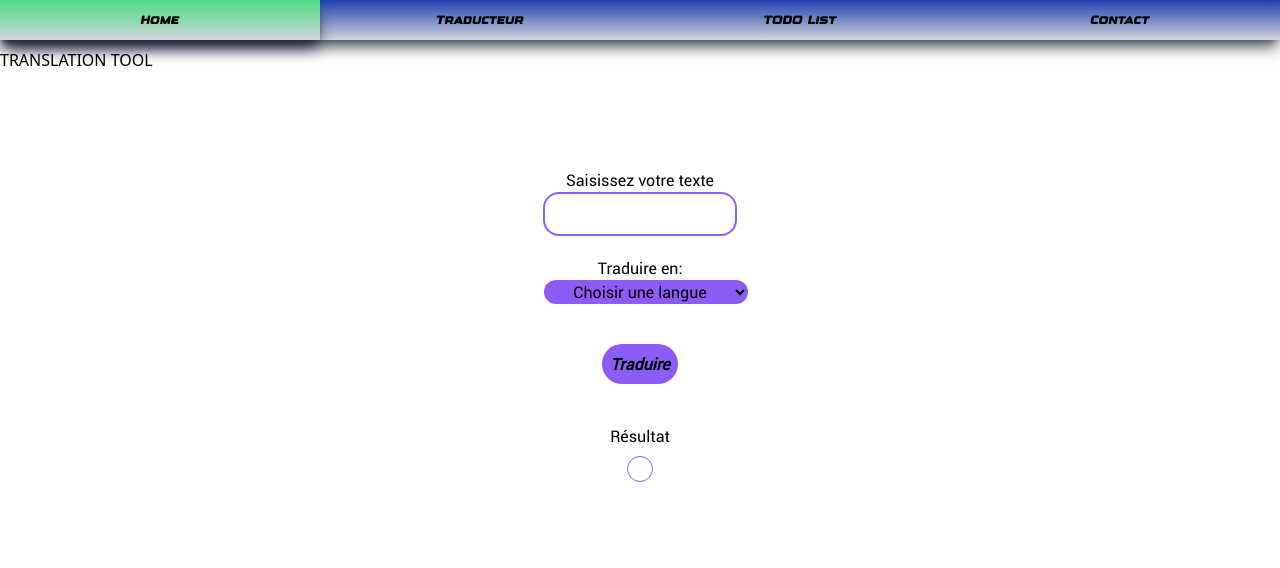
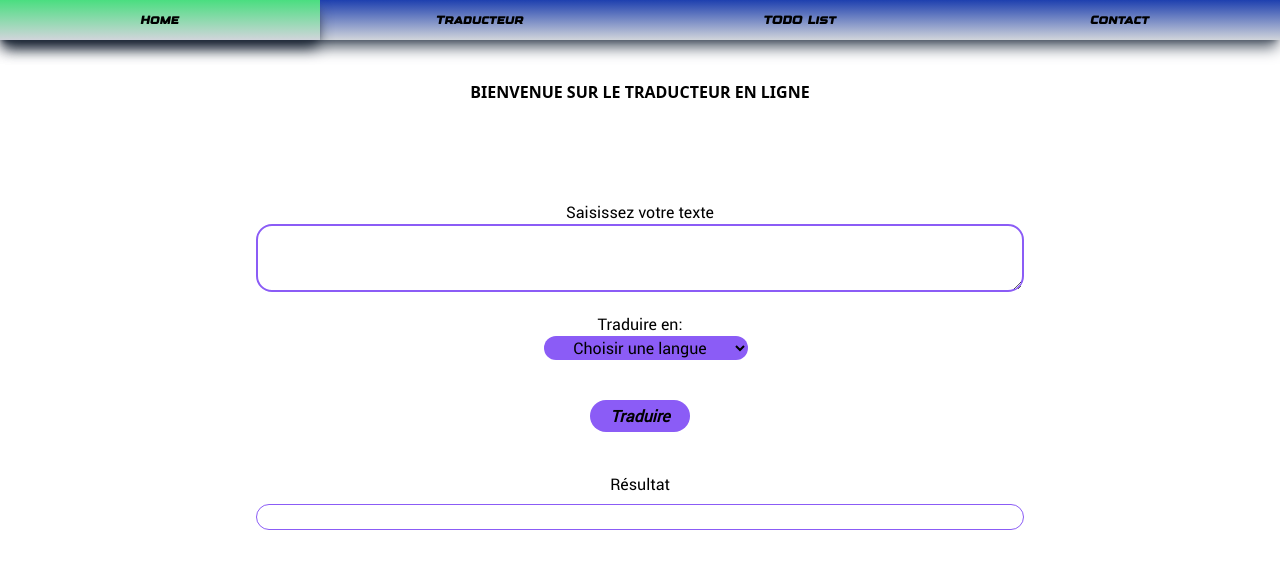
Before and after one commit to Osyrios/translator, a React (Vite) app: page /translator in a window 1280 px wide. Shown: the top 568 px of the page. Built offline with nearby package versions, Linux system fonts and the light colour scheme.

Commit message:
finish translator

```diff
--- a/src/pages/Translator.jsx
+++ b/src/pages/Translator.jsx
@@ -40,16 +40,15 @@ export function Translator() {
   }
 
 
-
   return (
     <div>
       <Header />
-      <h1 className="uppercase">Translation tool</h1>
+      <h1 className="uppercase pt-8 text-center font-bold">Bienvenue sur le traducteur en ligne</h1>
       <div className="font-roboto mt-24 flex flex-col items-center">
 
-        <div className="flex flex-col items-center justify-center">
+        <div className="flex flex-col items-center justify-center w-full">
           <h3 className="text-center">Saisissez votre texte</h3>
-          <input onChange={handleChangeInputText} className=" text-center border-2 border-violet-500 p-2 rounded-2xl"/>
+          <textarea onChange={handleChangeInputText} className=" text-center border-2 border-violet-500 p-2 rounded-2xl w-3/5"/>
 
           <div className="flex flex-col items-center pt-5 overflow-hidden">
             <label htmlFor="select">Traduire en:</label>
@@ -63,12 +62,12 @@ export function Translator() {
         </div>
 
         <div className="flex flex-row justify-center">
-          <button type="button" onClick={handleTranslation} className="mt-10 p-2 text-center rounded-3xl bg-violet-500 italic font-bold"> Traduire</button>
+          <button type="button" onClick={handleTranslation} className="mt-10 p-1 px-5 text-center rounded-3xl bg-violet-500 italic font-bold"> Traduire</button>
         </div>
 
-        <div className="flex flex-col items-center mt-10 ">
+        <div className='flex flex-col items-center mt-10 w-full h-fill overflow-auto	'>
           <h3>Résultat</h3>
-          <p className="border p-3 m-2 rounded-2xl border-violet-500">{translatedText}</p>
+          <div className="border p-3 m-2 rounded-2xl border-violet-500 w-3/5 ">{translatedText}</div>
         </div>
 
       </div>
--- a/src/styles/output.css
+++ b/src/styles/output.css
@@ -572,6 +572,10 @@ video {
   display: flex;
 }
 
+.hidden {
+  display: none;
+}
+
 .h-10 {
   height: 2.5rem;
 }
@@ -580,12 +584,12 @@ video {
   height: 100%;
 }
 
-.w-1\/2 {
-  width: 50%;
+.w-1\/4 {
+  width: 25%;
 }
 
-.w-1\/4 {
-  width: 25%;
+.w-3\/5 {
+  width: 60%;
 }
 
 .w-full {
@@ -600,6 +604,10 @@ video {
   flex-direction: column;
 }
 
+.flex-wrap {
+  flex-wrap: wrap;
+}
+
 .items-center {
   align-items: center;
 }
@@ -608,8 +616,20 @@ video {
   justify-content: center;
 }
 
+.overflow-auto {
+  overflow: auto;
+}
+
 .overflow-hidden {
   overflow: hidden;
+}
+
+.overflow-clip {
+  overflow: clip;
+}
+
+.text-wrap {
+  text-wrap: wrap;
 }
 
 .rounded-2xl {
@@ -652,6 +672,10 @@ video {
   --tw-gradient-to: #d1d5db var(--tw-gradient-to-position);
 }
 
+.p-1 {
+  padding: 0.25rem;
+}
+
 .p-2 {
   padding: 0.5rem;
 }
@@ -660,8 +684,22 @@ video {
   padding: 0.75rem;
 }
 
+.px-3 {
+  padding-left: 0.75rem;
+  padding-right: 0.75rem;
+}
+
+.px-5 {
+  padding-left: 1.25rem;
+  padding-right: 1.25rem;
+}
+
 .pt-5 {
   padding-top: 1.25rem;
+}
+
+.pt-8 {
+  padding-top: 2rem;
 }
 
 .text-center {
```
